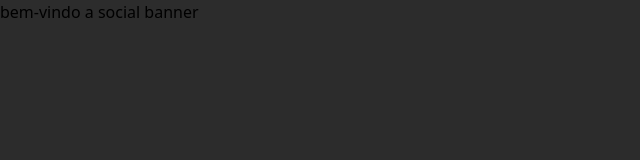
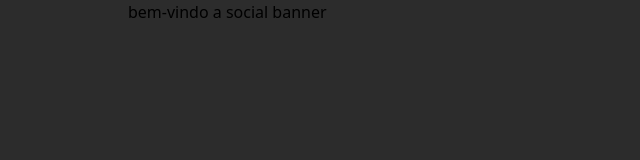
Before and after one commit to LINapps/vitrine-digital, a Next.js app: page / in a window 1280 px wide. Shown: the top 160 px of the page, without its empty margins (0-640 px from the left). Built offline with nearby package versions, Linux system fonts and the light colour scheme.

Commit message:
feat: set max width to page content

```diff
--- a/app/layout.tsx
+++ b/app/layout.tsx
@@ -25,7 +25,7 @@ export default function RootLayout({
   return (
     <html lang="en">
       <body
-        className={`${geistSans.variable} ${geistMono.variable} antialiased bg-dark-primary`}
+        className={`${geistSans.variable} ${geistMono.variable} antialiased bg-dark-primary max-w-5xl mx-auto`}
       >
         {children}
       </body>
```
